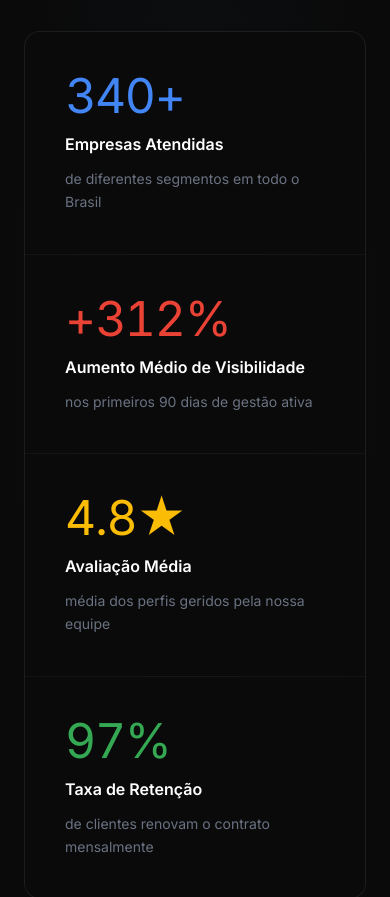
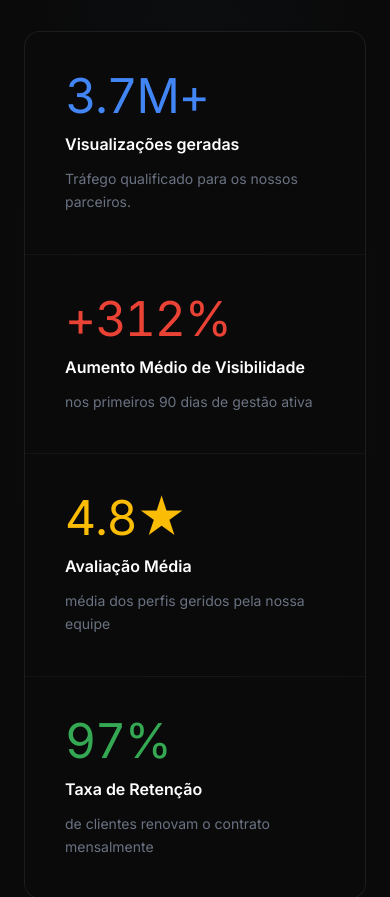
Before and after one commit to murilobauck/verano_lpV2, a React (Vite) app: page / in a window 390 px wide. Shown: the part 1220-2117 px from the top of the page. Built offline with nearby package versions, Linux system fonts and the light colour scheme.

Commit message:
feat: results label 1 and contact mobile

```diff
--- a/src/app/components/Contact.tsx
+++ b/src/app/components/Contact.tsx
@@ -141,12 +141,12 @@
               className="group relative flex items-center justify-center gap-3 px-8 py-4 rounded-xl text-base font-bold text-white bg-[#34A853] overflow-hidden transition-all duration-300 hover:shadow-[0_0_40px_rgba(52,168,83,0.3)] hover:scale-[1.02]"
             >
               <div className="absolute inset-0 bg-gradient-to-r from-white/0 via-white/10 to-white/0 opacity-0 group-hover:opacity-100 transition-opacity duration-400" />
-              <IconWhatsApp />
-              <span className="relative">Iniciar Conversa no WhatsApp</span>
-              <ArrowRight
-                size={18}
-                className="relative group-hover:translate-x-0.5 transition-transform"
-              />
+              <svg className="w-6 h-6 md:w-[18px] md:h-[18px]" viewBox="0 0 24 24" fill="currentColor">
+                <path d="M17.472 14.382c-.297-.149-1.758-.867-2.03-.967-.273-.099-.471-.148-.67.15-.197.297-.767.966-.94 1.164-.173.199-.347.223-.644.075-.297-.15-1.255-.463-2.39-1.475-.883-.788-1.48-1.761-1.653-2.059-.173-.297-.018-.458.13-.606.134-.133.298-.347.446-.52.149-.174.198-.298.298-.497.099-.198.05-.371-.025-.52-.075-.149-.669-1.612-.916-2.207-.242-.579-.487-.5-.669-.51-.173-.008-.371-.01-.57-.01-.198 0-.52.074-.792.372-.272.297-1.04 1.016-1.04 2.479 0 1.462 1.065 2.875 1.213 3.074.149.198 2.096 3.2 5.077 4.487.709.306 1.262.489 1.694.625.712.227 1.36.195 1.871.118.571-.085 1.758-.719 2.006-1.413.248-.694.248-1.289.173-1.413-.074-.124-.272-.198-.57-.347m-5.421 7.403h-.004a9.87 9.87 0 01-5.031-1.378l-.361-.214-3.741.982.998-3.648-.235-.374a9.86 9.86 0 01-1.51-5.26c.001-5.45 4.436-9.884 9.888-9.884 2.64 0 5.122 1.03 6.988 2.898a9.825 9.825 0 012.893 6.994c-.003 5.45-4.437 9.884-9.885 9.884m8.413-18.297A11.815 11.815 0 0012.05 0C5.495 0 .16 5.335.157 11.892c0 2.096.547 4.142 1.588 5.945L.057 24l6.305-1.654a11.882 11.882 0 005.683 1.448h.005c6.554 0 11.89-5.335 11.893-11.893a11.821 11.821 0 00-3.48-8.413z" />
+              </svg>
+              <span className="relative hidden sm:inline">Iniciar Conversa no WhatsApp</span>
+              <span className="relative sm:hidden">Falar no WhatsApp</span>
+              <ArrowRight className="w-6 h-6 md:w-[18px] md:h-[18px] relative group-hover:translate-x-0.5 transition-transform" />
             </a>
 
             <p className="text-gray-600 text-xs relative z-10">
--- a/src/app/components/Results.tsx
+++ b/src/app/components/Results.tsx
@@ -48,11 +48,12 @@
 
 const stats = [
   {
-    value: 340,
-    suffix: "+",
-    label: "Empresas Atendidas",
-    description: "de diferentes segmentos em todo o Brasil",
+    value: 3.7,
+    suffix: "M+",
+    label: "Visualizações geradas",
+    description: "Tráfego qualificado para os nossos parceiros.",
     color: "#4285F4",
+    decimals: 1,
   },
   {
     value: 312,
```
